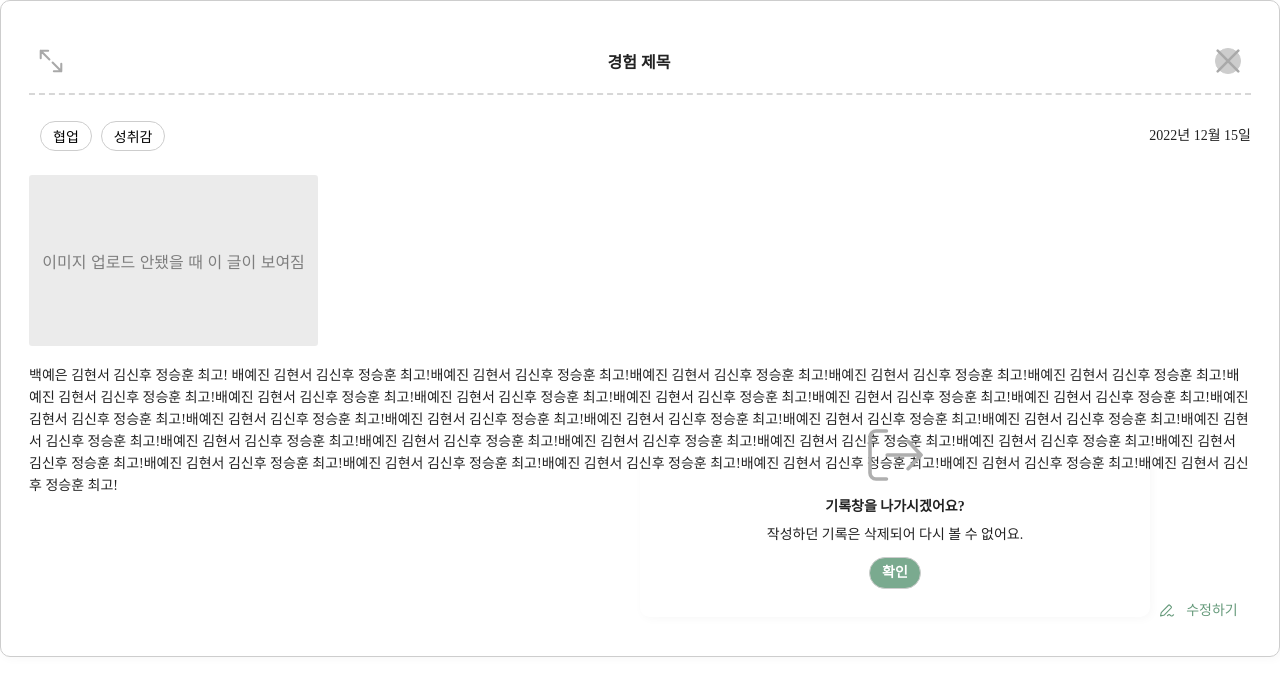
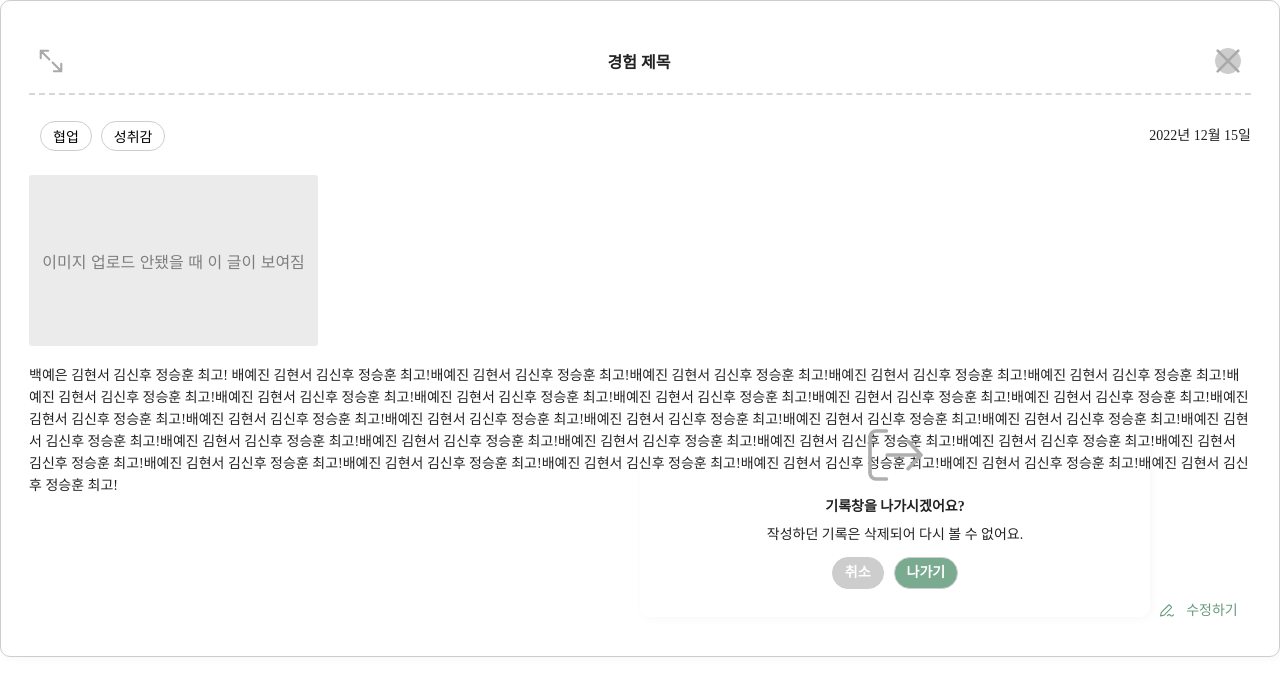
Before and after one commit to Club-PARD/LongCutTeamWooWa, a React (Create React App) app: page / in a window 1280 px wide. Both pictures are taken after a click on the button 1228 px from the left and 61 px from the top of the page. Shown: the top 696 px of the page. Built offline with nearby package versions, Linux system fonts and the light colour scheme.

Commit message:
기록창팝업 취소, 나가기버튼추가

```diff
--- /dev/null
+++ b/src/presentation/components/buttons/CancelBtn.js
@@ -0,0 +1,29 @@
+import styled from "styled-components";
+import React from "react";
+const BtnText = styled.div`
+  font-family: ${props => props.theme.fontFamily.mainfont};
+  font-weight: ${props => props.theme.fontWeights.semibold};
+  font-size: ${props => props.theme.fontSizes.Body2};
+  color: ${props => props.theme.color.surface};
+  line-height: 22px;
+  flex: column;
+  text-align: center;
+`;
+
+
+const BtnDiv = styled.button`
+  padding: 4px 12px;
+  background: ${props => props.theme.color.disabled2};
+  border: 1px solid #CDCDCD;
+  border-radius: 100px;
+`;
+
+function CancelBtn({ buttonText, onClick }) {
+  return (
+    <BtnDiv onClick={onClick}>
+      <BtnText>{buttonText}</BtnText>
+    </BtnDiv>
+  );
+}
+
+export default CancelBtn;
--- a/src/presentation/components/popup/PopUp.js
+++ b/src/presentation/components/popup/PopUp.js
@@ -1,6 +1,7 @@
 import React from "react";
 import styled from "styled-components";
 import SubmitBtn from "../buttons/SubmitBtn";
+import CancelBtn from "../buttons/CancelBtn";
 
 const PopUpContainer = styled.div`
   display: flex;
@@ -19,11 +20,22 @@ const TextContainer = styled.div`
   align-items: center;
 `;
 
+const BtnCantainer = styled.div`
+  display: flex;
+  flex-direction: row;
+  justify-content: center;
+  align-items: center;
+`;
+
+const Space = styled.div`
+  width: 10px;
+`;
+
 const FirstText = styled.p`
-  font-family: ${props => props.theme.fontFamily.mainfont};
-  font-weight: ${props => props.theme.fontWeights.bold};
-  font-size: ${props => props.theme.fontSizes.Body2};
-  color: ${props => props.theme.color.blackHigh};
+  font-family: ${(props) => props.theme.fontFamily.mainfont};
+  font-weight: ${(props) => props.theme.fontWeights.bold};
+  font-size: ${(props) => props.theme.fontSizes.Body2};
+  color: ${(props) => props.theme.color.blackHigh};
   font-style: normal;
   flex: column;
   text-align: center;
@@ -31,17 +43,17 @@ const FirstText = styled.p`
 `;
 
 const SecondText = styled.p`
-  font-family: ${props => props.theme.fontFamily.mainfont};
-  font-weight: ${props => props.theme.fontWeights.regular};
-  font-size: ${props => props.theme.fontSizes.Body2};
-  color: ${props => props.theme.color.blackHigh};
+  font-family: ${(props) => props.theme.fontFamily.mainfont};
+  font-weight: ${(props) => props.theme.fontWeights.regular};
+  font-size: ${(props) => props.theme.fontSizes.Body2};
+  color: ${(props) => props.theme.color.blackHigh};
   font-style: normal;
   flex: column;
   text-align: center;
   margin-top: 8px;
 `;
 
-function PopUp({ imgSrc, text1, text2, onClick }) {
+function PopUp({ imgSrc, text1, text2, onClick, id }) {
   return (
     <PopUpContainer>
       <img src={imgSrc} alt="PopUp-Icon" />
@@ -50,9 +62,17 @@ function PopUp({ imgSrc, text1, text2, onClick }) {
         <FirstText>{text1}</FirstText>
         <SecondText>{text2}</SecondText>
       </TextContainer>
-
-      <SubmitBtn buttonText="확인" onClick={onClick} />
+      {id === 1 ? (
+        <BtnCantainer>
+          <CancelBtn buttonText="취소" onClick={onClick} />
+          <Space />
+          <SubmitBtn buttonText="나가기" onClick={onClick} />
+        </BtnCantainer>
+      ) : (
+        <SubmitBtn buttonText="확인" onClick={onClick} />
+      )}
     </PopUpContainer>
   );
 }
+
 export default PopUp;
--- a/src/presentation/components/popup/PopUpBuilder.js
+++ b/src/presentation/components/popup/PopUpBuilder.js
@@ -29,7 +29,7 @@ function PopUpBuilder({id}){
     if(!popup_data.length > 0) return;
 
     const data = popup_data[0];
-    return <PopUp imgSrc={data["image"]} text1={data["title"]} text2={data["body"]}/>
+    return <PopUp imgSrc={data["image"]} text1={data["title"]} text2={data["body"]} id={data["id"]}/>
 }
 
 export default PopUpBuilder;
```
